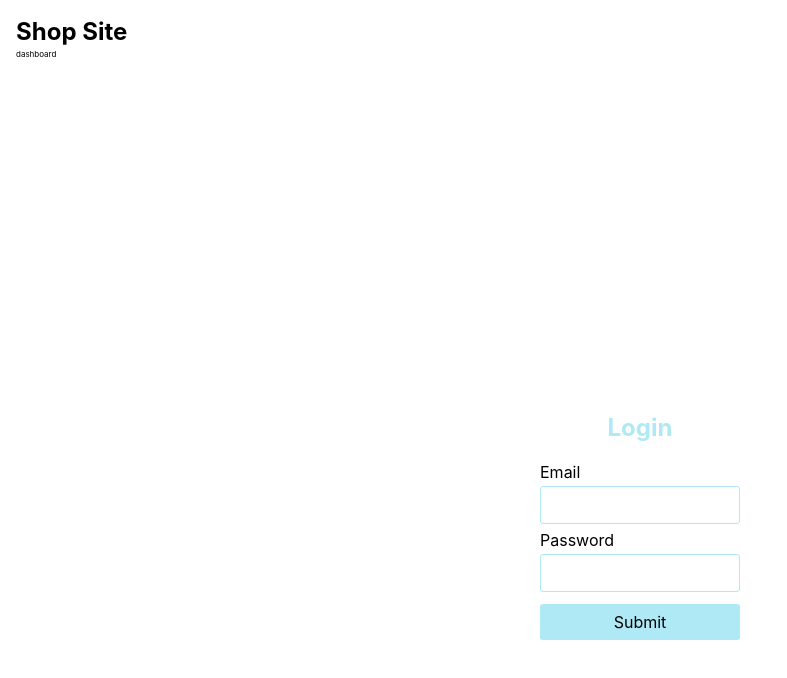
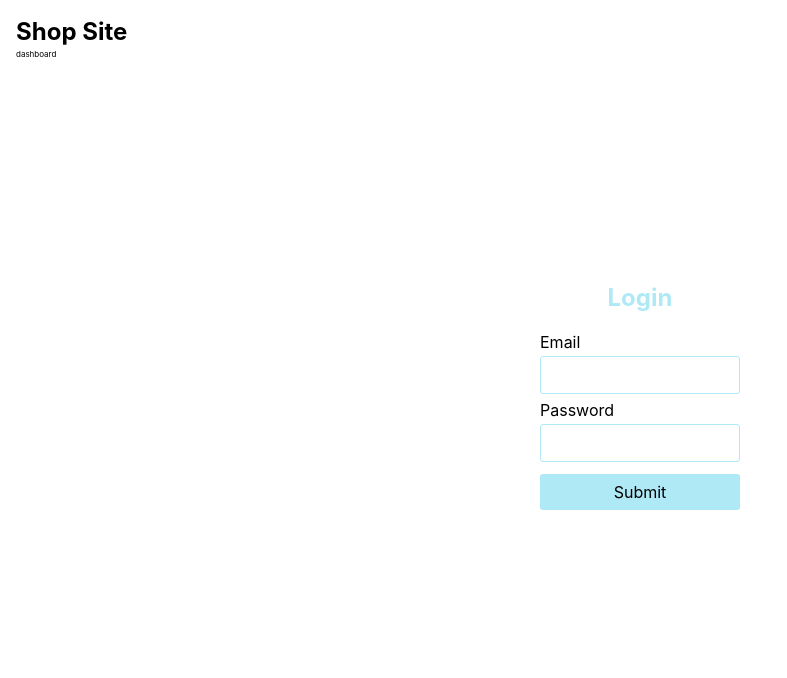
Before and after one commit to ahmadyattia/e-commerce-dashboard, a React (Vite) app: page /dashboard/login in a window 1280 px wide. Shown: the top 678 px of the page, without its empty margins (0-787 px from the left). Built offline with nearby package versions, Linux system fonts and the light colour scheme; no server answers.

Commit message:
Separate logo from form for layout

```diff
--- a/src/pages/dashboard/Login.tsx
+++ b/src/pages/dashboard/Login.tsx
@@ -19,11 +19,12 @@ const Login = () => {
   };
 
   return (
+    <div>
+      <div className="m-4">
+        <h1 className="text-2xl font-bold">Shop Site</h1>
+        <p className="text-[8px]">dashboard</p>
+      </div>
       <div className="flex flex-col justify-center items-center h-[80vh]">
-      <div className="m-4 mb-auto self-start">
-        <h1 className="text-2xl font-bold">Shop Site</h1>
-        <p className="mb-10 text-[8px]">dashboard</p>
-      </div>
         <h1 className="text-2xl font-bold mb-4 text-[#aee9f5]">Login</h1>
         <form onSubmit={handleSubmit} className="w-[200px] max-w-full">
           <div className="flex flex-col gap-0.5 mb-1">
@@ -55,6 +56,7 @@ const Login = () => {
           {error && <p className="text-red-500">{error}</p>}
         </form>
       </div>
+    </div>
   );
 };
 
```
Lines whose indentation alone changed are shown as unchanged.
